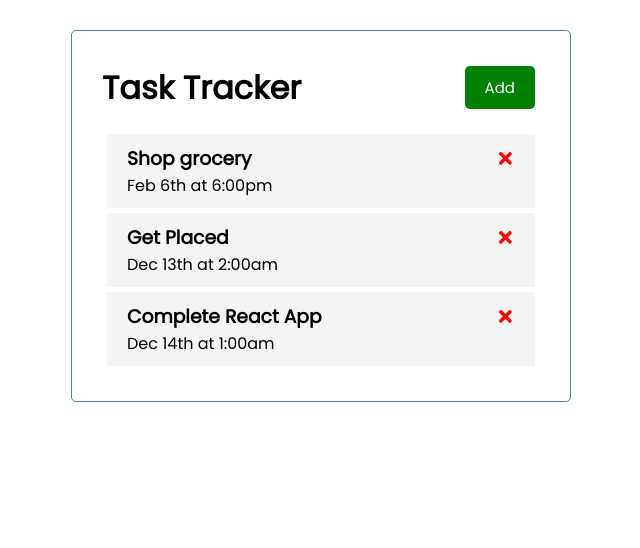
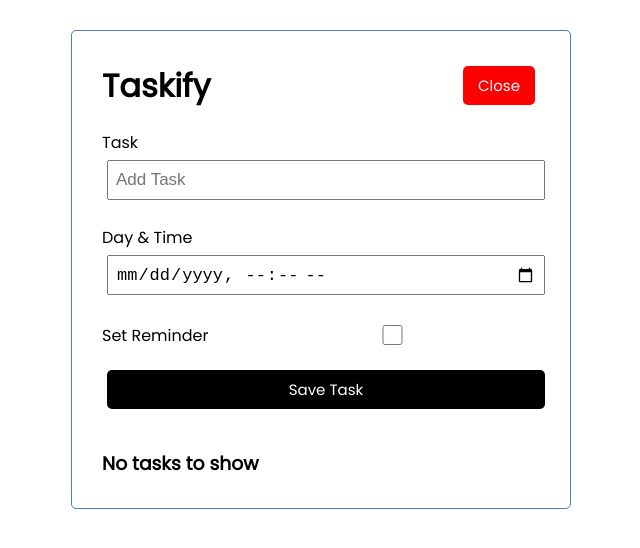
Before and after one commit to bornengineer/taskify, a React (Create React App) app: page / in a window 1280 px wide. Both pictures are taken after a click on the button "Add". Shown: the top 548 px of the page, without its empty margins (319-959 px from the left). Built offline with nearby package versions, Linux system fonts and the light colour scheme.

Commit message:
Added taskAddForm and Added the DateTime Feature (Almost Complete)

```diff
--- a/public/index.html
+++ b/public/index.html
@@ -24,7 +24,7 @@
       work correctly both with client-side routing and a non-root public URL.
       Learn how to configure a non-root public URL by running `npm run build`.
     -->
-    <title>React Tast Tracker</title>
+    <title>Taskify</title>
   </head>
   <body>
     <noscript>You need to enable JavaScript to run this app.</noscript>
--- a/src/App.js
+++ b/src/App.js
@@ -1,36 +1,53 @@
 import { useState } from "react";
+import AddTask from "./Components/AddTask";
 import Header from './Components/Header'
 import Tasks from './Components/Tasks'
 
 function App() {
+  const [showAddTask, setShowAddTask] = useState(false);
   const [tasks, setTasks] = useState([
-    {
-      id : 1,
-      text: "Shop grocery",
-      time: "Feb 6th at 6:00pm",
-      reminder: true,
-    },
-    {
-      id : 2,
-      text: "Get Placed",
-      time: "Dec 13th at 2:00am",
-      reminder: true,
-    },
-    {
-      id : 3,
-      text: "Complete React App",
-      time: "Dec 14th at 1:00am",
-      reminder: true,
-    }
+    // {
+    //   id : 1,
+    //   text: "Shop grocery",
+    //   time: "2022-02-06T17:00",
+    //   reminder: true,
+    // },
+    // {
+    //   id : 2,
+    //   text: "Get Placed",
+    //   time: "2017-06-01T08:30",
+    //   reminder: true,
+    // },
+    // {
+    //   id : 3,
+    //   text: "Complete React App",
+    //   time: "2017-06-30T16:30",
+    //   reminder: false,
+    // }
   ]);
+  //add task
+  const addTask = (task) => {
+    // console.log(task)
+    const id = Math.floor(Math.random() * 10000) + 1;
+    const newTask = { id, ...task }
+
+    setTasks([...tasks, newTask]);
+  }
 
   const deleteTask = (id) => {
     setTasks(tasks.filter((task) => task.id !== id))
   }
+
+  const toggleReminder = (id) => {
+    // console.log("Toggle", id)
+    setTasks(tasks.map((task) => task.id === id ? { ...task, reminder: !task.reminder } : task))
+  }
+
   return (
     <div className="container">
-        <Header />
-        {tasks.length>0 ? <Tasks tasks = {tasks} onDelete={deleteTask}/> : <h3>No tasks to show</h3>}
+      <Header toggleAdd={() => setShowAddTask(!showAddTask)} showAdd={showAddTask} />
+      {showAddTask && <AddTask onAdd={addTask} />}
+      {tasks.length > 0 ? <Tasks tasks={tasks} onDelete={deleteTask} onToggle={toggleReminder} /> : <h3>No tasks to show</h3>}
     </div>
   );
 }
--- /dev/null
+++ b/src/Components/AddTask.js
@@ -0,0 +1,84 @@
+import React from "react";
+import { useState, useEffect } from "react";
+
+const AddTask = ({onAdd}) => {
+  // to get today date and set min attribute of datetime input as today
+  const [dateToday, setDateToday] = useState("");
+//   const [dateMax, setDateMax] = useState("");
+  useEffect(() => {
+    var today = new Date();
+    var dd = today.getDate();
+    var mm = today.getMonth() + 1;
+    var yyyy = today.getFullYear();
+    //
+    var hh = today.getHours();
+    var m = today.getMinutes();
+
+    if (dd < 10) {
+      dd = "0" + dd;
+    }
+
+    if (mm < 10) {
+      mm = "0" + mm;
+    }
+
+    if (hh < 10) {
+      hh = "0" + hh;
+    }
+
+    if (m < 10) {
+      m = "0" + m;
+    }
+
+    setDateToday(yyyy + "-" + mm + "-" + dd + "T" + hh + ":" + m);
+
+    // did it to set max date
+    // const arr = [31, 28, 31, 30, 31, 30, 31, 31, 30, 31, 30, 31];
+    // const maxx =
+    //   yyyy + "-" + mm + "-" + ((dd + 6) % arr[mm - 1]) + "T" + hh + ":" + m;
+    // setDateMax(maxx);
+    console.log(dateToday, "UseEffect bola");
+  });
+
+  const [text, setText] = useState("");
+  const [time, setTime] = useState("");
+  const [reminder, setReminder] = useState(false);
+
+  // when task is added to
+  const onSubmit = (e) => {
+    e.preventDefault();
+
+    // handled it with required attribute
+    if(!text){
+        alert("Please enter task name");
+        return
+    }
+
+    onAdd({text, time, reminder})
+
+    setText("")
+    setTime("")
+    setReminder(false)
+  }
+
+//   max={dateMax}
+  return (
+    <form className="add-form" onSubmit={onSubmit}>
+      <div className="form-control">
+        <label>Task</label>
+        <input type="text" placeholder="Add Task" required value={text} onChange={(e) => setText(e.target.value)}/>
+      </div>
+      <div className="form-control">
+        <label>Day & Time</label>
+        <input type="datetime-local" min={dateToday} required value={time} onChange={(e) => setTime(e.target.value)} />
+      </div>
+      <div className="form-control form-control-check">
+        <label>Set Reminder</label>
+        <input type="checkbox" checked={reminder} value={reminder} onChange={(e) => setReminder(e.currentTarget.checked)}/>
+      </div>
+      <input className="btn btn-block" type="submit" value="Save Task" />
+    </form>
+  );
+};
+
+export default AddTask;
--- a/src/Components/Header.js
+++ b/src/Components/Header.js
@@ -2,14 +2,14 @@
 import PropTypes from "prop-types";
 import Button from "./Button";
 
-const Header = ({ title }) => {
-  const onClick = () => {
-    console.log("click");
-  };
+const Header = ({ title, toggleAdd, showAdd }) => {
+  // const onClick = () => {
+  //   console.log("click");
+  // };
   return (
     <header className="header">
       <h1>{title}</h1>
-      <Button color="green" text="Add" onClick={onClick} />
+      <Button color={showAdd ? "red" : "green"} text={showAdd ? "Close" : "Add"} onClick={toggleAdd} />
     </header>
   );
 };
@@ -21,7 +21,7 @@ const Header = ({ title }) => {
 // }
 
 Header.defaultProps = {
-  title: "Task Tracker",
+  title: "Taskify",
 };
 
 Header.propTypes = {
--- a/src/Components/Task.js
+++ b/src/Components/Task.js
@@ -1,12 +1,45 @@
 import { FaTimes } from "react-icons/fa";
-const Task = ({ task , onDelete}) => {
+const Task = ({ task, onDelete, onToggle }) => {
+  //  0123456789
+  // 2022-02-06T17:00
+  const months = [
+    "Jan",
+    "Feb",
+    "Mar",
+    "Apr",
+    "May",
+    "June",
+    "July",
+    "Aug",
+    "Sept",
+    "Oct",
+    "Nov",
+    "Dec",
+  ];
+
+  let timeString = task.time || "";
+  console.log(timeString + " ham bole")
+  const timee =
+    timeString.slice(8, 10) +
+    " " +
+    months[parseInt(timeString.slice(5, 7)) - 1] +
+    " " +
+    timeString.slice(0, 4) +
+    " at " +
+    timeString.slice(11, 16);
   return (
-    <div className="task">
+    <div
+      className={`task ${task.reminder ? "reminder" : ""}`}
+      onDoubleClick={() => onToggle(task.id)}
+    >
       <h3>
         {task.text}
-        <FaTimes style={{ color: "red", cursor: "pointer" }} onClick ={() => onDelete(task.id)} />
+        <FaTimes
+          style={{ color: "red", cursor: "pointer" }}
+          onClick={() => onDelete(task.id)}
+        />
       </h3>
-      <p>{task.time}</p>
+      <p>{timee}</p>
     </div>
   );
 };
--- a/src/Components/Tasks.js
+++ b/src/Components/Tasks.js
@@ -1,9 +1,9 @@
 import Task from './Task'
-const Tasks = ({tasks, onDelete}) => {
+const Tasks = ({tasks, onDelete, onToggle}) => {
   return (
     <>
       {tasks.map((task) => (
-        <Task key={task.id} task={task} onDelete = {onDelete} />
+        <Task key={task.id} task={task} onDelete = {onDelete} onToggle={onToggle}/>
       ))}
     </>
   );
--- a/src/index.css
+++ b/src/index.css
@@ -32,7 +32,7 @@ body {
   background: #000;
   color: #fff;
   border: none;
-  padding: 10px 20px;
+  padding: 8px 15px;
   margin: 5px;
   border-radius: 5px;
   cursor: pointer;
```
Also changed, not shown: 1 other file (tests, documents, lock files or other folders).
